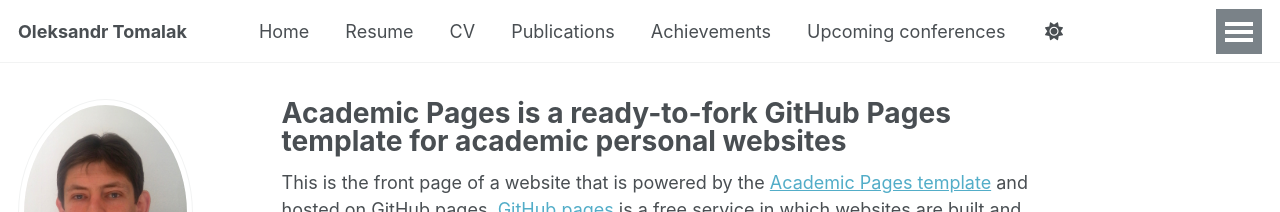
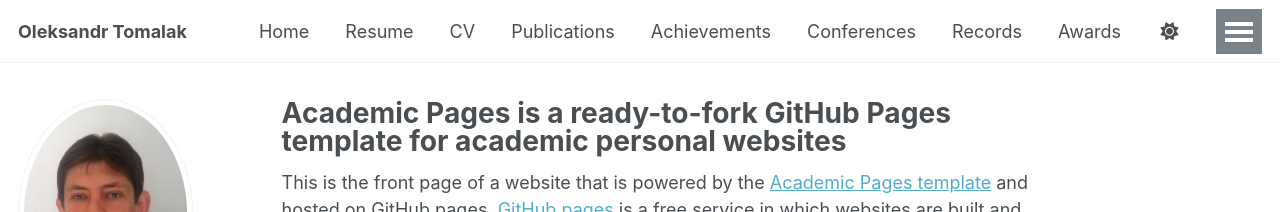
Before and after one commit to tomalak7/tomalak7.github.io, a Jekyll site: the page built from _pages/about.md, in a window 1280 px wide. Shown: the top 212 px of the page. Built offline with Jekyll 4.4.1, drawn with Linux system fonts in a browser that asks for light colours; some web fonts are replaced.

Commit message:
Update navigation.yml

```diff
--- a/_data/navigation.yml
+++ b/_data/navigation.yml
@@ -23,10 +23,10 @@ main:
   - title: "Achievements"
     url: /achievements/
 
-  - title: "Upcoming conferences"
+  - title: "Conferences"
     url: /conferences/
 
-  - title: "Recorded talks"
+  - title: "Records"
     url: /records/
 
   - title: "Awards"
```
